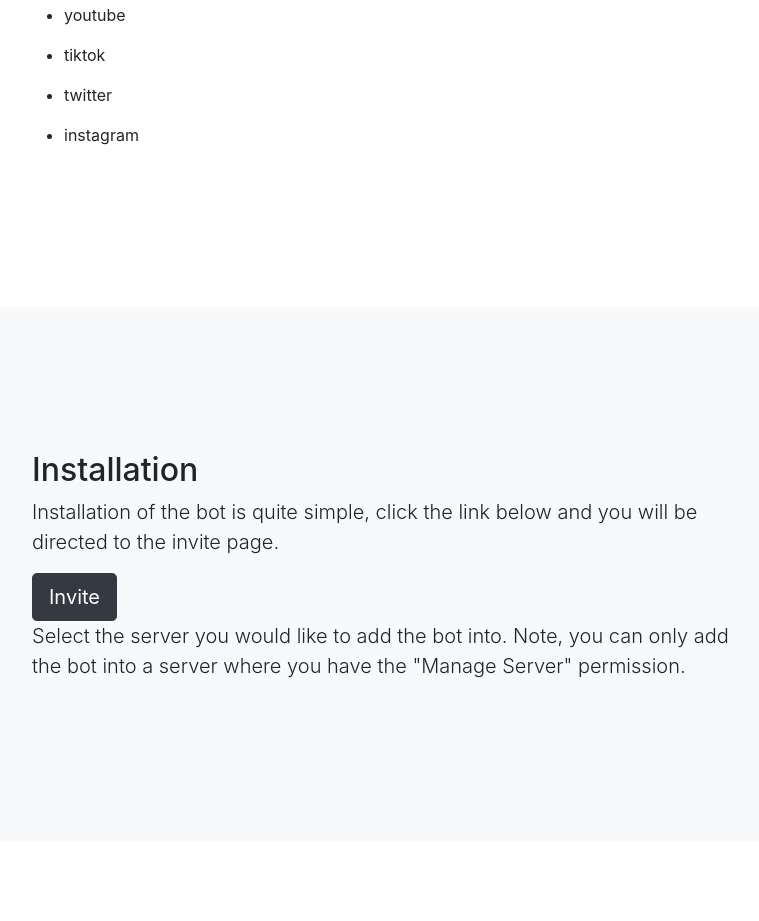
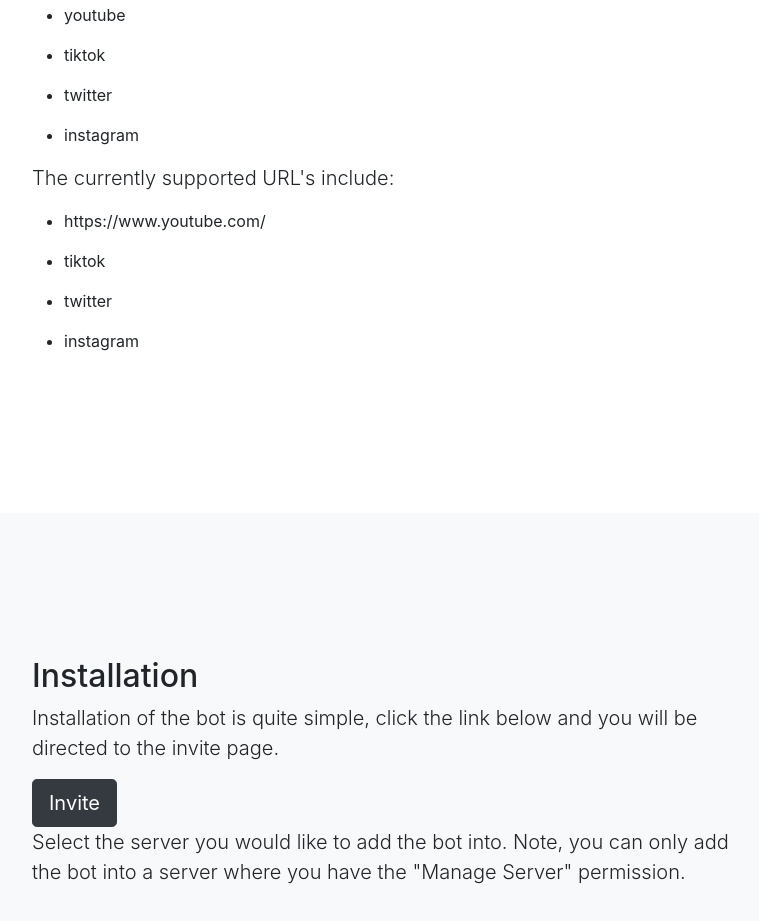
Before and after one commit to s1ddly/sidvid, a plain HTML site: page docs/index.html in a window 1280 px wide. Shown: the part 2161-3082 px from the top of the page, without its empty margins (249-1008 px from the left). Drawn offline with nearby package versions, Linux system fonts and the light colour scheme; files that its build step writes are made by us from their sources.

Commit message:
adding supported URL list

```diff
--- a/docs/index.html
+++ b/docs/index.html
@@ -78,6 +78,13 @@
 							<li><p>twitter</p></li>
 							<li><p>instagram</p></li>
                         </ul>
+						<p class="lead">The currently supported URL's include:</p>
+						<ul>
+                            <li><p>https://www.youtube.com/</p></li>
+							<li><p>tiktok</p></li>
+							<li><p>twitter</p></li>
+							<li><p>instagram</p></li>
+                        </ul>
                     </div>
                 </div>
             </div>
```
